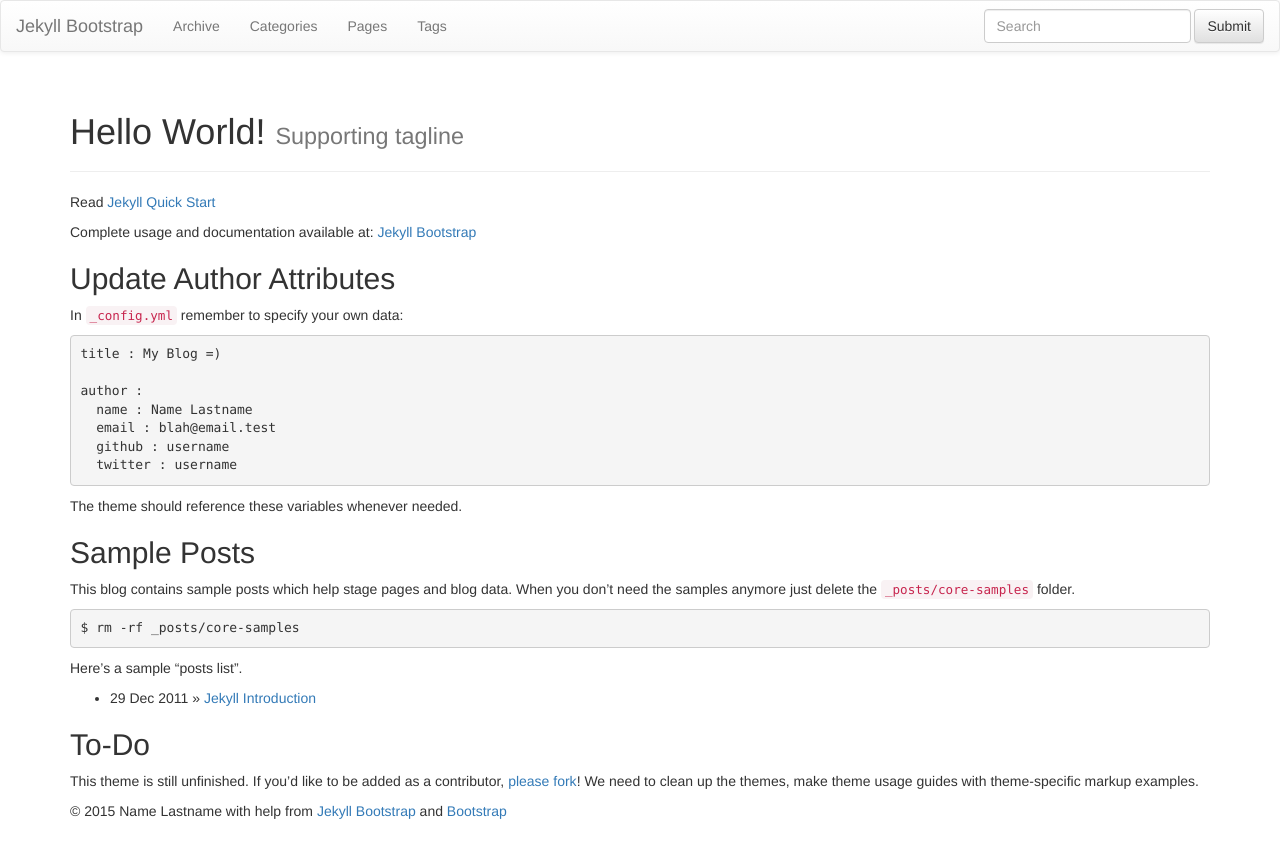
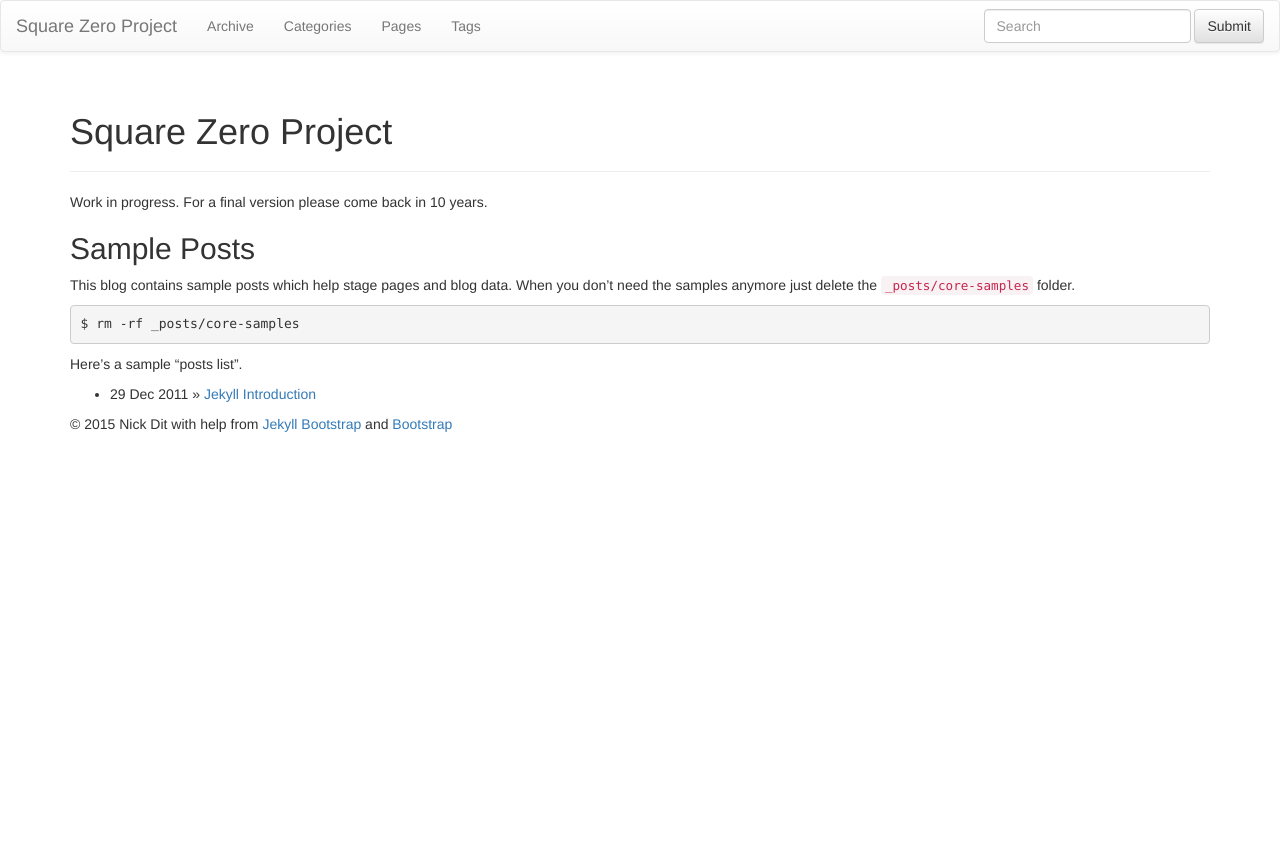
Before and after one commit to nickdit/square-zero, a Jekyll site: the page built from index.md, in a window 1280 px wide. Shown: the top 858 px of the page. Built offline with Jekyll 4.4.1, drawn with Linux system fonts in a browser that asks for light colours; nearby versions of some CDN libraries; library files that are not in the unit come from our copies.

Commit message:
clean up

```diff
--- a/_config.yml
+++ b/_config.yml
@@ -8,14 +8,14 @@ highlighter: pygments
 # Themes are encouraged to use these universal variables
 # so be sure to set them if your theme uses them.
 #
-title : Jekyll Bootstrap
-tagline: Site Tagline
+title : Square Zero Project
+tagline:
 author :
-  name : Name Lastname
-  email : blah@email.test
-  github : username
-  twitter : username
-  feedburner : feedname
+  name : Nick Dit
+  email : dit.nick@gmail.com
+  github : nickdit
+  twitter :
+  feedburner :
 
 # The production_url is only used when full-domain names are needed
 # such as sitemap.txt
@@ -80,7 +80,7 @@ JB :
   # Set 'provider' to false to turn commenting off globally.
   #
   comments :
-    provider : disqus
+    provider : false #disqus
     disqus :
       short_name : jekyllbootstrap
     livefyre :
@@ -98,7 +98,7 @@ JB :
   # Set 'provider' to false to turn analytics off globally.
   #
   analytics :
-    provider : google
+    provider : false #google
     google :
         tracking_id : 'UA-123-12'
     getclicky :
--- a/index.md
+++ b/index.md
@@ -1,27 +1,11 @@
 ---
 layout: page
-title: Hello World!
-tagline: Supporting tagline
+title: Square Zero Project
+tagline:
 ---
 {% include JB/setup %}
 
-Read [Jekyll Quick Start](http://jekyllbootstrap.com/usage/jekyll-quick-start.html)
-
-Complete usage and documentation available at: [Jekyll Bootstrap](http://jekyllbootstrap.com)
-
-## Update Author Attributes
-
-In `_config.yml` remember to specify your own data:
-
-    title : My Blog =)
-
-    author :
-      name : Name Lastname
-      email : blah@email.test
-      github : username
-      twitter : username
-
-The theme should reference these variables whenever needed.
+Work in progress. For a final version please come back in 10 years.
 
 ## Sample Posts
 
@@ -37,8 +21,3 @@ Here's a sample "posts list".
     <li><span>{{ post.date | date_to_string }}</span> &raquo; <a href="{{ BASE_PATH }}{{ post.url }}">{{ post.title }}</a></li>
   {% endfor %}
 </ul>
-
-## To-Do
-
-This theme is still unfinished. If you'd like to be added as a contributor, [please fork](http://github.com/plusjade/jekyll-bootstrap)!
-We need to clean up the themes, make theme usage guides with theme-specific markup examples.
```
Also changed, not shown: README 2.md (deleted, +0 -78 lines).
